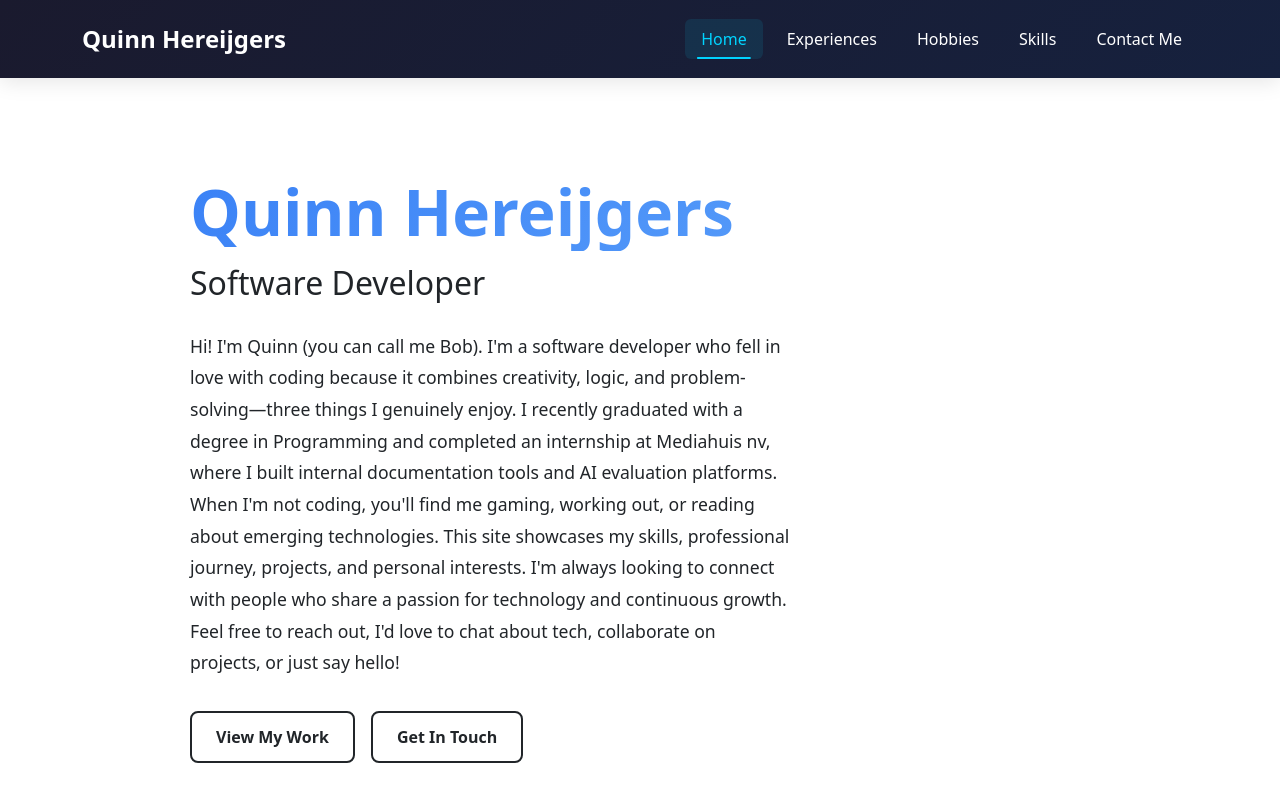
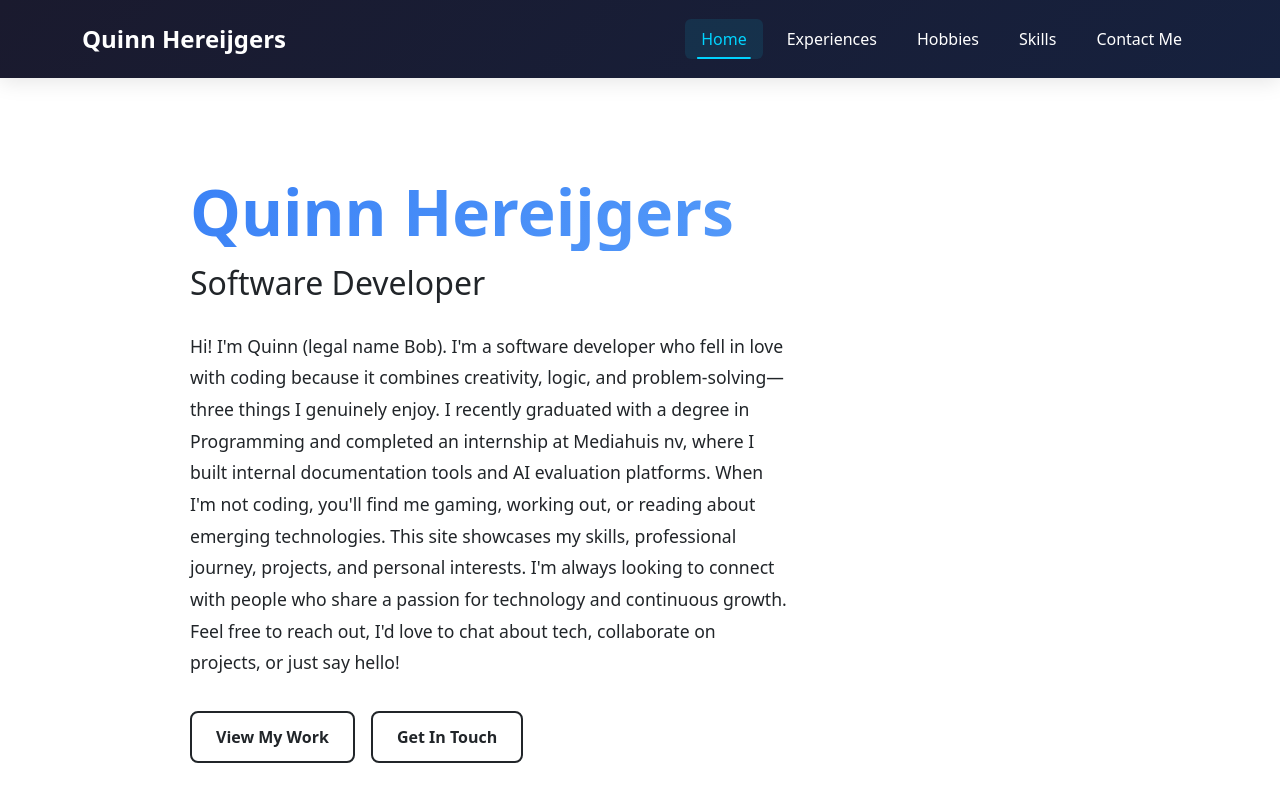
Before and after one commit to Bob-Hereijgers/Portfolio, a React (Create React App) app: page / in a window 1280 px wide. Shown: the top 800 px of the page. Built offline with nearby package versions, Linux system fonts and the light colour scheme.

Commit message:
legal name

```diff
--- a/src/components/Home/Homepage/homepage.tsx
+++ b/src/components/Home/Homepage/homepage.tsx
@@ -9,7 +9,7 @@ const Homepage: React.FC = () => {
           <h1 className="hero-title">Quinn Hereijgers</h1>
           <p className="hero-subtitle">Software Developer</p>
           <p className="hero-description">
-Hi! I'm Quinn (you can call me Bob). I'm a software developer who fell in love with coding because it combines creativity, logic, and problem-solving—three things I genuinely enjoy.
+Hi! I'm Quinn (legal name Bob). I'm a software developer who fell in love with coding because it combines creativity, logic, and problem-solving—three things I genuinely enjoy.
 I recently graduated with a degree in Programming and completed an internship at Mediahuis nv, where I built internal documentation tools and AI evaluation platforms. When I'm not coding, you'll find me gaming, working out, or reading about emerging technologies.
 This site showcases my skills, professional journey, projects, and personal interests. I'm always looking to connect with people who share a passion for technology and continuous growth.
 Feel free to reach out, I'd love to chat about tech, collaborate on projects, or just say hello!
```
